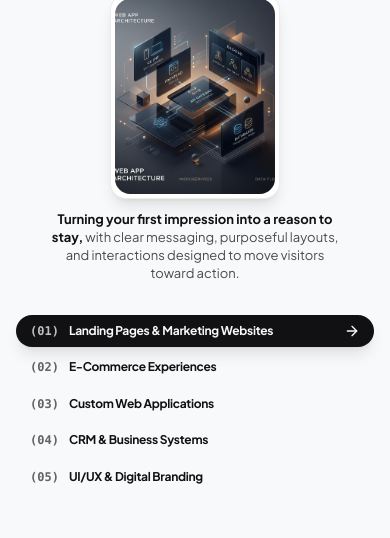
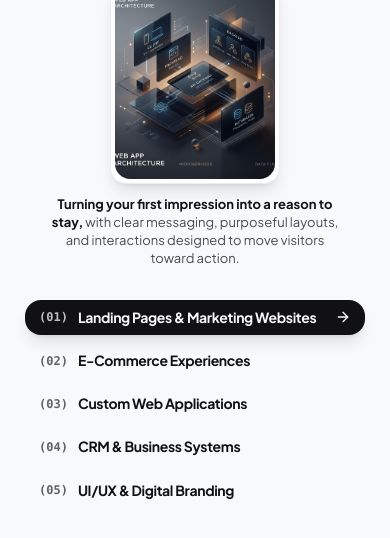
Before and after one commit to mohammedjambu/portfolio, a React (Vite) app: page / in a window 390 px wide. Shown: the part 2272-2810 px from the top of the page. Built offline with nearby package versions, Linux system fonts and the light colour scheme; a web font is replaced by a local one.

Commit message:
Improved service section lists sizing

```diff
--- a/src/components/ServicesSection.jsx
+++ b/src/components/ServicesSection.jsx
@@ -193,11 +193,11 @@ export default function ServicesSection() {
           </div>
 
           {/* RIGHT: PROGRESSIVE CAPABILITIES LIST */}
-          <div className="lg:col-span-7 flex flex-col justify-center w-full max-w-[360px] sm:max-w-[420px] md:max-w-[480px] lg:max-w-none mx-auto lg:mx-0 shrink-0">
+          <div className="lg:col-span-7 flex flex-col justify-center w-full max-w-[340px] sm:max-w-[420px] md:max-w-[480px] lg:max-w-none mx-auto lg:mx-0 shrink-0">
             <div
               role="tablist"
               aria-label="Capabilities list"
-              className="flex flex-col gap-1 sm:gap-1.5 lg:gap-1.5 xl:gap-2 relative w-full"
+              className="flex flex-col gap-2 sm:gap-1.5 lg:gap-1.5 xl:gap-2 relative w-full"
             >
               {SERVICES_DATA.map((service, index) => {
                 const isActive = activeIndex === index;
@@ -246,7 +246,7 @@ export default function ServicesSection() {
                           ({service.id})
                         </span>
                         <h3
-                          className={`text-xs sm:text-base md:text-lg lg:text-lg xl:text-xl font-bold tracking-tight transition-colors duration-500 min-w-0 leading-snug break-words ${isActive ? "text-porcelain" : "text-onyx"}`}
+                          className={`text-sm sm:text-base md:text-lg lg:text-lg xl:text-xl font-bold tracking-tight transition-colors duration-500 min-w-0 leading-snug break-words ${isActive ? "text-porcelain" : "text-onyx"}`}
                         >
                           {service.title}
                         </h3>
```
